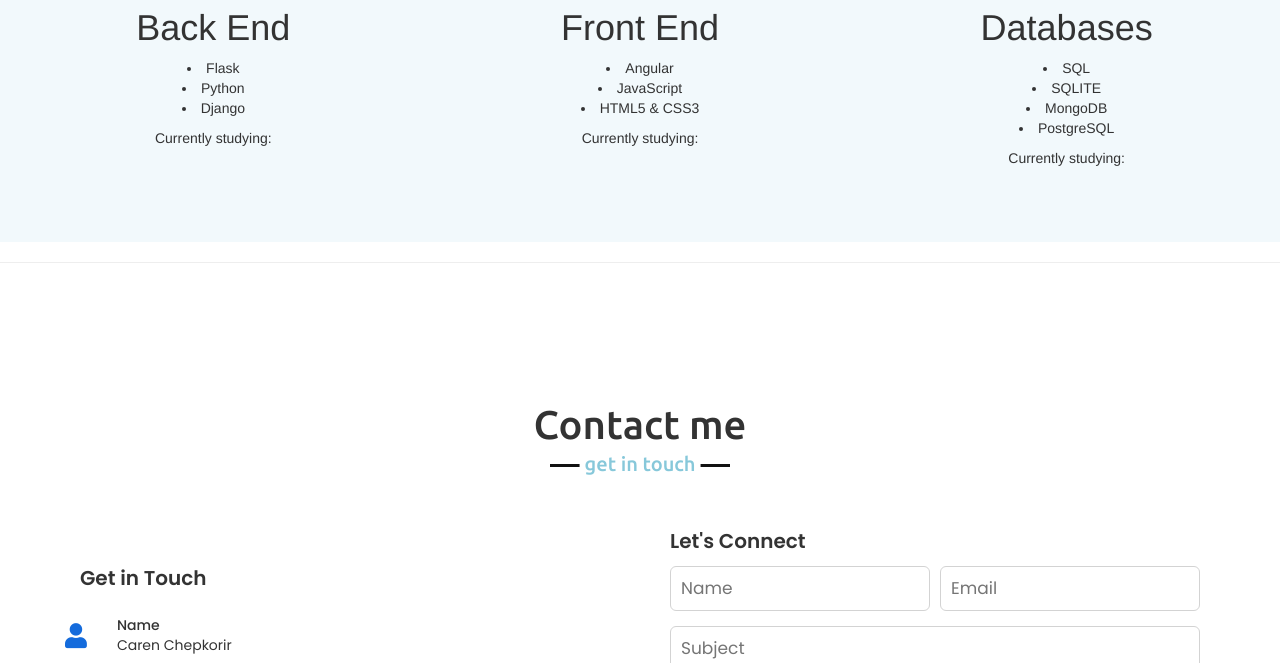
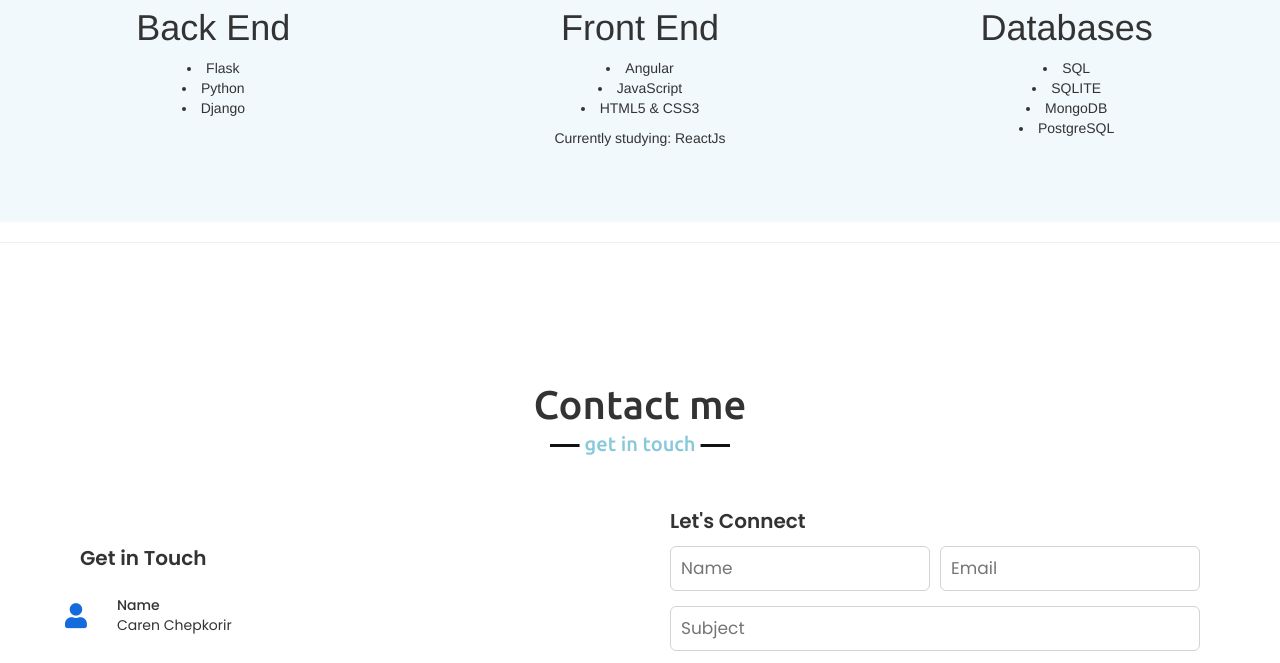
Before and after one commit to Karenkoech/Caren_portfolio, a plain HTML site: page index.html in a window 1280 px wide. Shown: the part 3240-3903 px from the top of the page. Drawn offline with nearby package versions, Linux system fonts and the light colour scheme.

Commit message:
update portfolio

```diff
--- a/index.html
+++ b/index.html
@@ -165,7 +165,7 @@
                     <li>Python</li>
                     <li>Django</li>
                     </p>
-                    <p class="">Currently studying: </p>
+
 				</div>
 				<div class="col-md-4 text-center">
 					<i class="fas fa-crop fa-5x text-info mb-4"></i>
@@ -176,7 +176,7 @@
                         <li>HTML5 & CSS3</li>
 
                     </p>
-                    <p class="">Currently studying: </p>
+                    <p class="">Currently studying: ReactJs</p>
 				</div>
 				<div class="col-md-4 text-center">
 					<i class="fas fa-database fa-5x text-info mb-4"></i>
@@ -187,7 +187,7 @@
                         <li>MongoDB</li>
                         <li>PostgreSQL</li>
                     </p>
-                    <p class="">Currently studying: </p>
+
 				</div>
 
 			</div>
```
